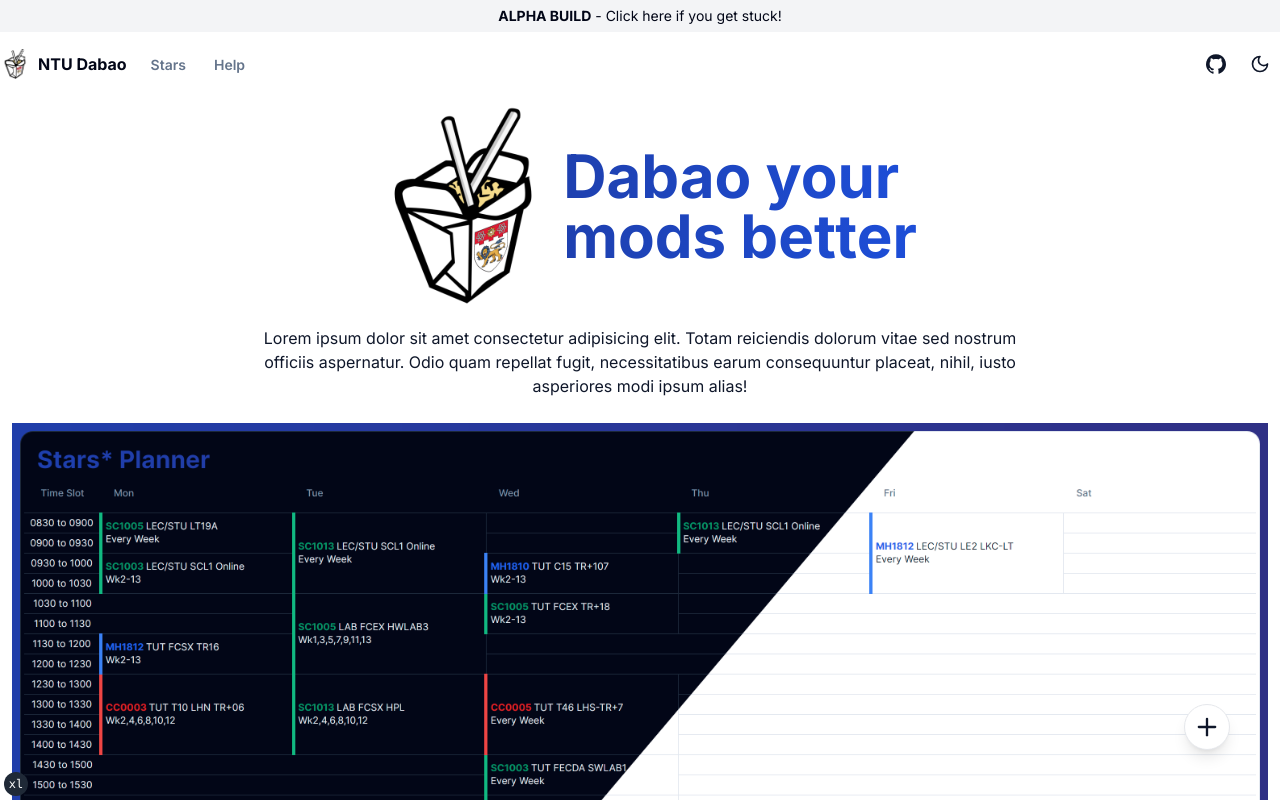
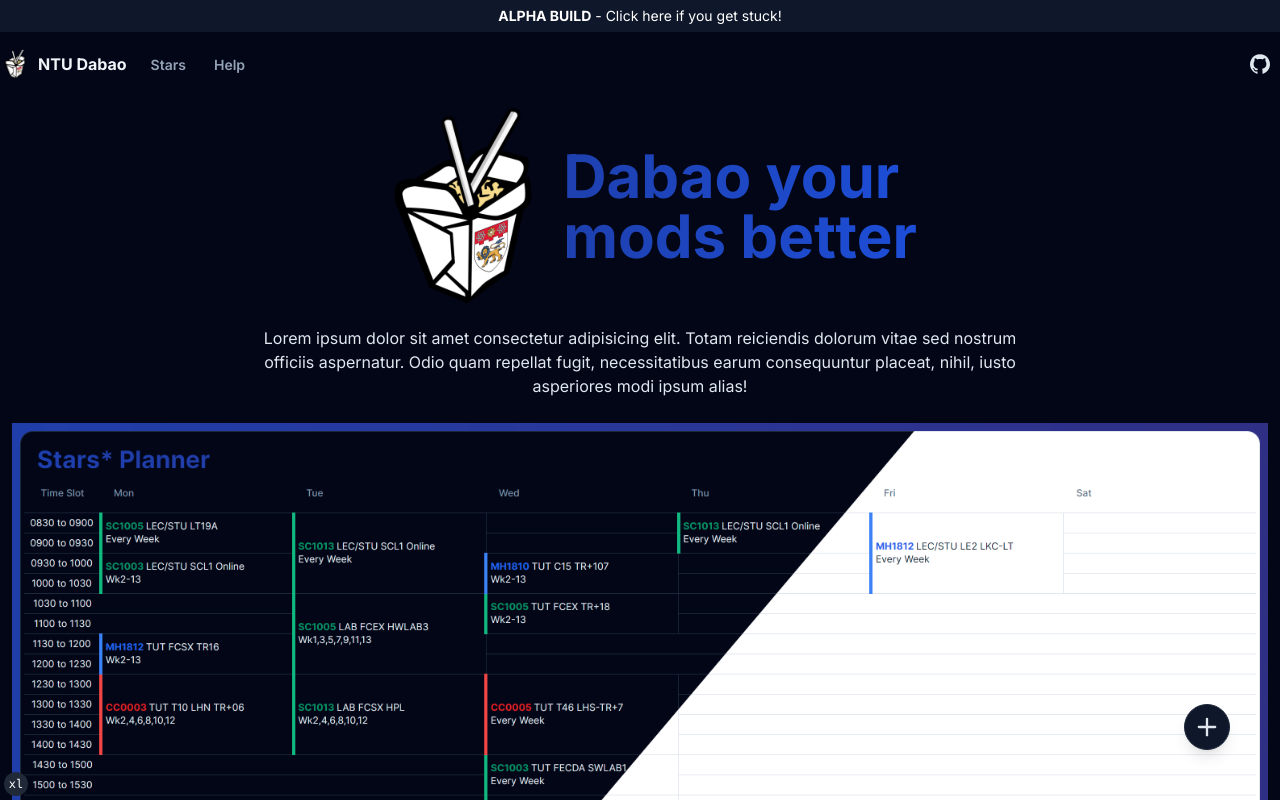
Before and after one commit to Dallas-Ng/ntu-mods, a Next.js app: page / in a window 1280 px wide. Shown: the top 800 px of the page. Built offline with nearby package versions, Linux system fonts and the light colour scheme.

Commit message:
feat: force dark theme

```diff
--- a/components/navbar.tsx
+++ b/components/navbar.tsx
@@ -14,7 +14,8 @@ import { siteConfig } from "@/config/site"
 import { cn } from "@/lib/utils"
 import { buttonVariants } from "@/components/ui/button"
 import { Icons } from "@/components/icons"
-import { ThemeToggle } from "@/components/theme-toggle"
+
+// import { ThemeToggle } from "@/components/theme-toggle"
 
 const links = [
   { label: "Stars", route: "/stars" },
@@ -99,7 +100,7 @@ export default function NavigationBar() {
               </div>
             </Link>
 
-            <ThemeToggle />
+            {/* <ThemeToggle /> */}
           </nav>
         </div>
       </div>
--- a/components/theme-provider.tsx
+++ b/components/theme-provider.tsx
@@ -5,5 +5,9 @@ import { ThemeProvider as NextThemesProvider } from "next-themes"
 import { type ThemeProviderProps } from "next-themes/dist/types"
 
 export function ThemeProvider({ children, ...props }: ThemeProviderProps) {
-  return <NextThemesProvider {...props}>{children}</NextThemesProvider>
+  return (
+    <NextThemesProvider {...props} attribute="class" defaultTheme="dark">
+      {children}
+    </NextThemesProvider>
+  )
 }
```
